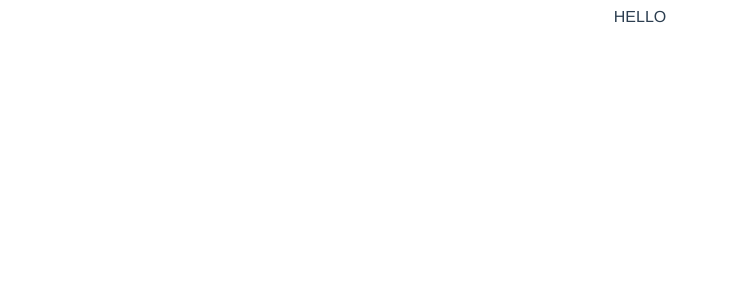
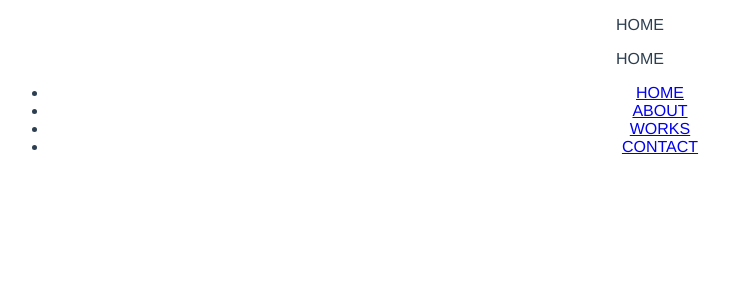
Before and after one commit to tesso57/home, a Vue app: page / in a window 1280 px wide. Shown: the top 300 px of the page, without its empty margins (0-730 px from the left). Built offline with nearby package versions, Linux system fonts and the light colour scheme.

Commit message:
path名の取得に成功

```diff
--- a/src/router/index.ts
+++ b/src/router/index.ts
@@ -1,6 +1,6 @@
 import { createRouter, createWebHashHistory, RouteRecordRaw } from "vue-router";
 
-export enum RoutName {
+export enum RouteName {
   HOME = "home",
   ABOUT = "about",
   WORKS = "works",
@@ -13,24 +13,27 @@ const routes: Array<RouteRecordRaw> = [
   // which is lazy-loaded when the route is visited.
   {
     path: "/",
-    name: RoutName.HOME,
-
-    component: () => import(/* webpackChunkName: "Main" */ "@/views/Main.vue")
+    name: RouteName.HOME,
+    component: () => import(/* webpackChunkName: "Main" */ "@/views/Main.vue"),
+    props: { type: RouteName.HOME }
   },
   {
     path: "/about",
-    name: RoutName.ABOUT,
-    component: () => import(/* webpackChunkName: "Main" */ "@/views/Main.vue")
+    name: RouteName.ABOUT,
+    component: () => import(/* webpackChunkName: "Main" */ "@/views/Main.vue"),
+    props: { type: RouteName.ABOUT }
   },
   {
     path: "/works",
-    name: RoutName.WORKS,
-    component: () => import(/* webpackChunkName: "Main" */ "@/views/Main.vue")
+    name: RouteName.WORKS,
+    component: () => import(/* webpackChunkName: "Main" */ "@/views/Main.vue"),
+    props: { type: RouteName.WORKS }
   },
   {
     path: "/contact",
-    name: RoutName.CONTACT,
-    component: () => import(/* webpackChunkName: "Main" */ "@/views/Main.vue")
+    name: RouteName.CONTACT,
+    component: () => import(/* webpackChunkName: "Main" */ "@/views/Main.vue"),
+    props: { type: RouteName.CONTACT }
   }
 ];
 
--- a/src/views/Main.vue
+++ b/src/views/Main.vue
@@ -1,13 +1,39 @@
 <template>
-<div>
-HELLO
-</div>
+  <div>
+    <p>HOME</p>
+    <p>{{ title }}</p>
+    <ul>
+      <li><router-link to="/">HOME</router-link></li>
+      <li><router-link to="/about">ABOUT</router-link></li>
+      <li><router-link to="/works">WORKS</router-link></li>
+      <li><router-link to="/contact">CONTACT</router-link></li>
+    </ul>
+  </div>
 </template>
 
 <script lang="ts">
-import { defineComponent } from "vue";
+import { defineComponent, PropType, computed } from "vue";
+
+type RouteName = "home" | "about" | "works" | "contact";
+
 export default defineComponent({
-  name: "Main"
+  name: "Main",
+  props: {
+    type: {
+      type: String as PropType<RouteName>,
+      required: true
+    }
+  },
+  setup(props) {
+    const title = computed(() => {
+      if (props.type === "home") return "HOME";
+      if (props.type === "about") return "ABOUT";
+      if (props.type === "works") return "WORKS";
+      if (props.type === "contact") return "CONTACT";
+      return "HOME";
+    });
+    return { title };
+  }
 });
 </script>
 
```
